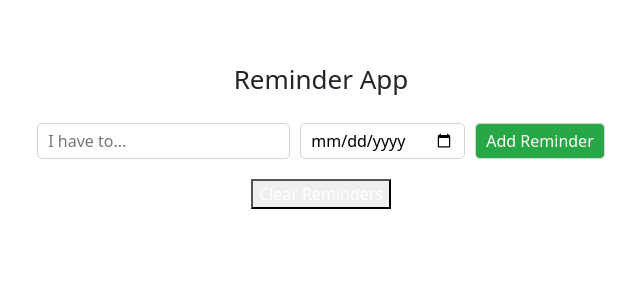
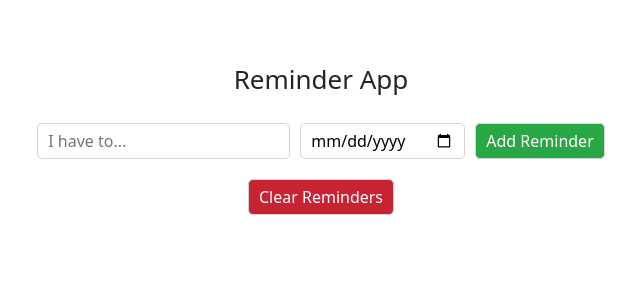
Before and after one commit to binyaalex/DI_bootcamp, a React (Create React App) app in the folder week9/day5/reminder-app/: page / in a window 1280 px wide. Shown: the top 300 px of the page, without its empty margins (319-959 px from the left). Built offline with nearby package versions, Linux system fonts and the light colour scheme.

Commit message:
design clear button

```diff
--- a/week9/day5/reminder-app/src/App.css
+++ b/week9/day5/reminder-app/src/App.css
@@ -91,3 +91,10 @@ input {
 button {
   color: white;
 }
+
+.clear {
+  background-color: #C82333;
+  padding: 5px 10px;
+  border-radius: 5px;
+  border: 1px solid lightgray;
+}
--- a/week9/day5/reminder-app/src/App.js
+++ b/week9/day5/reminder-app/src/App.js
@@ -26,7 +26,7 @@ const App = (props) => {
             })
           }
         </div>
-        <button onClick={clear}>Clear Reminders</button>
+        <button class='clear' onClick={clear}>Clear Reminders</button>
       </div>
     );
 }
```
